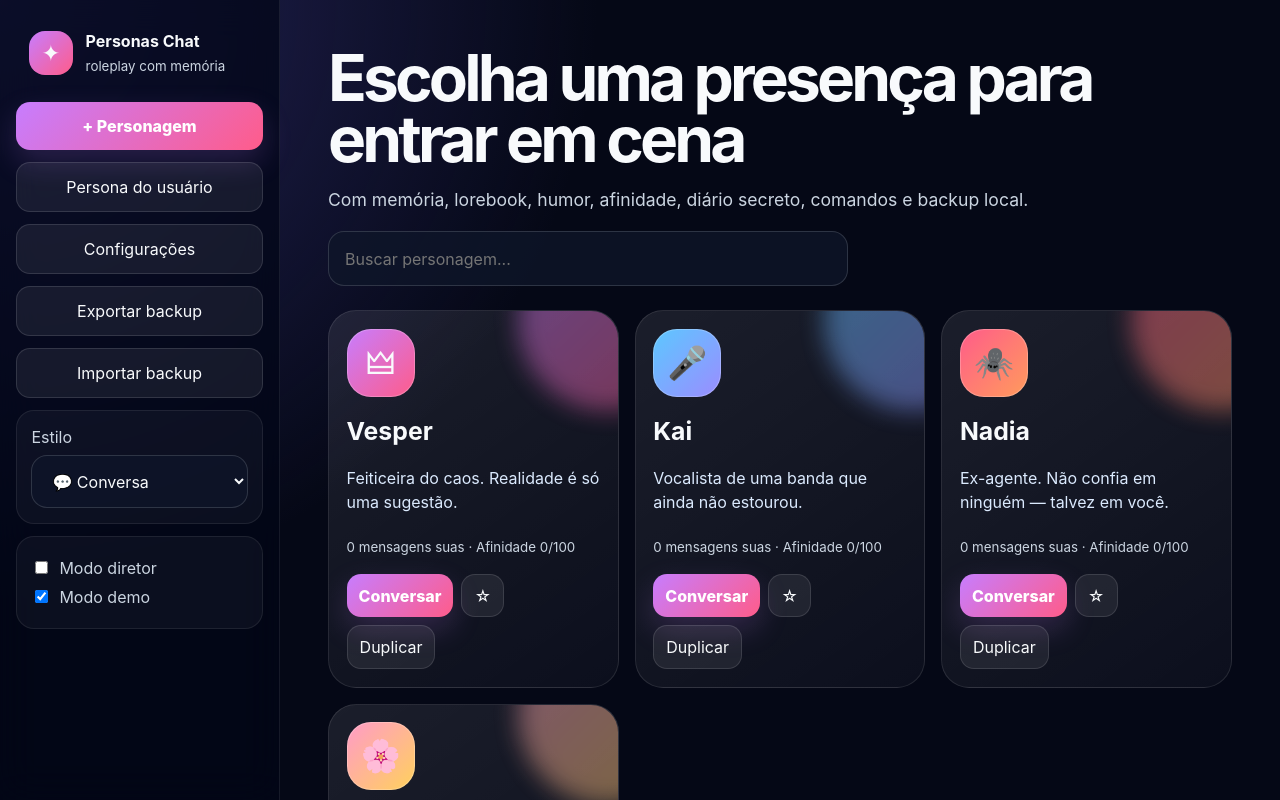
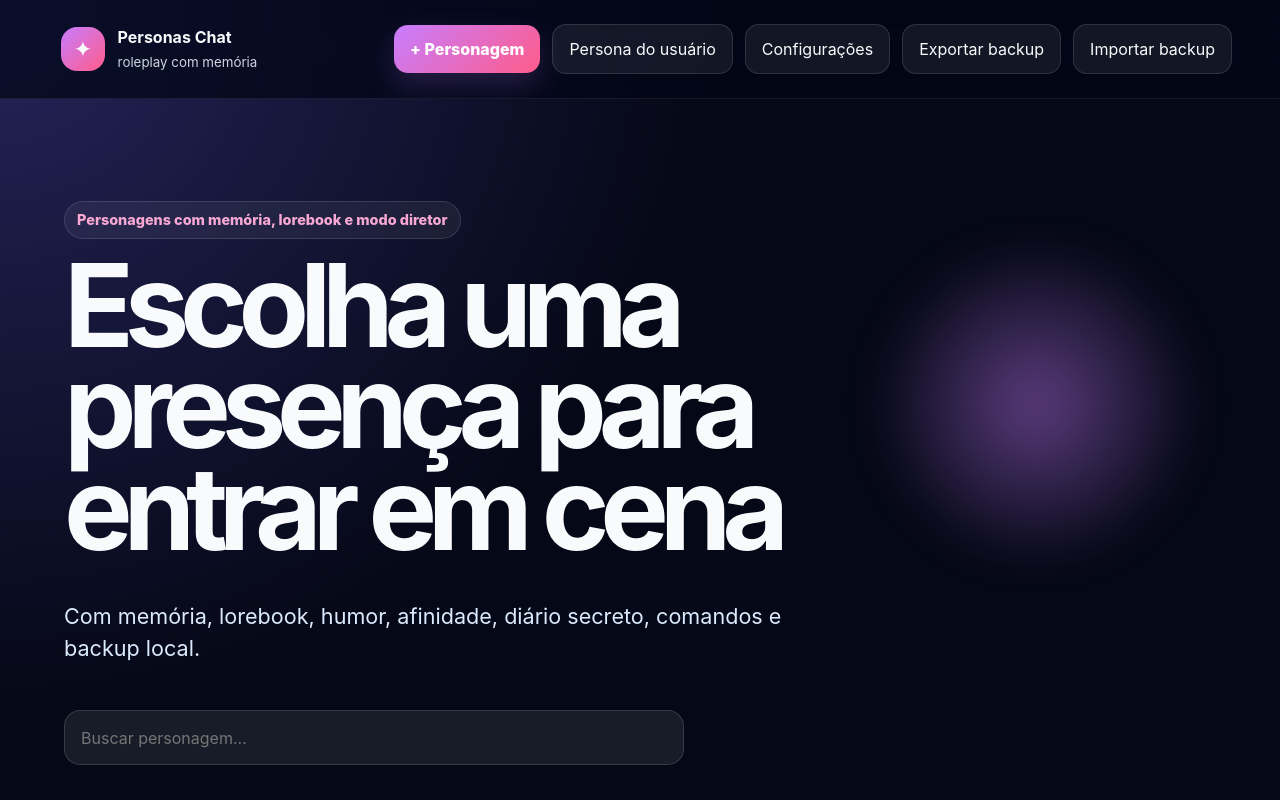
Before and after one commit to yurihay/chat, a React (Vite) app: page / in a window 1280 px wide. Shown: the top 800 px of the page. Built offline with nearby package versions, Linux system fonts and the light colour scheme.

Commit message:
style: make home screen feel like a full website

```diff
--- a/src/styles.css
+++ b/src/styles.css
@@ -6,7 +6,8 @@
 }
 
 * { box-sizing: border-box; }
-body { margin: 0; min-height: 100vh; background: radial-gradient(circle at top left, #25245a 0, transparent 35%), #050816; }
+html { scroll-behavior: smooth; }
+body { margin: 0; min-height: 100vh; background: radial-gradient(circle at top left, #25245a 0, transparent 35%), radial-gradient(circle at bottom right, rgba(255,92,138,.2), transparent 32%), #050816; }
 button, input, textarea, select { font: inherit; }
 button { border: 1px solid rgba(255,255,255,.12); background: rgba(255,255,255,.07); color: #f8fafc; border-radius: 14px; padding: .75rem 1rem; cursor: pointer; transition: .2s ease; }
 button:hover { transform: translateY(-1px); background: rgba(255,255,255,.12); }
@@ -16,7 +17,7 @@ textarea { min-height: 100px; resize: vertical; }
 pre { white-space: pre-wrap; word-break: break-word; background: rgba(255,255,255,.05); padding: 1rem; border-radius: 14px; }
 
 .app { min-height: 100vh; display: grid; grid-template-columns: 280px minmax(0, 1fr); }
-.sidebar { position: sticky; top: 0; height: 100vh; padding: 1rem; display: flex; flex-direction: column; gap: .75rem; background: rgba(2,6,23,.72); backdrop-filter: blur(18px); border-right: 1px solid rgba(255,255,255,.08); }
+.sidebar { position: sticky; top: 0; height: 100vh; padding: 1rem; display: flex; flex-direction: column; gap: .75rem; background: rgba(2,6,23,.72); backdrop-filter: blur(18px); border-right: 1px solid rgba(255,255,255,.08); z-index: 20; }
 .brand { display: flex; align-items: center; gap: .8rem; padding: .8rem; border-radius: 20px; cursor: pointer; }
 .brand:hover { background: rgba(255,255,255,.06); }
 .logo { display: grid; place-items: center; width: 44px; height: 44px; border-radius: 16px; background: linear-gradient(135deg, #C77DFF, #FF5C8A); font-size: 1.4rem; }
@@ -43,6 +44,28 @@ pre { white-space: pre-wrap; word-break: break-word; background: rgba(255,255,25
 .card p { color: #dbeafe; min-height: 52px; }
 .row { display: flex; flex-wrap: wrap; gap: .5rem; margin-top: 1rem; }
 .row button { padding: .55rem .75rem; }
+
+/* Home em formato de site/landing page */
+.app:has(.hero) { grid-template-columns: 1fr; }
+.app:has(.hero) .sidebar { height: auto; position: sticky; top: 0; flex-direction: row; align-items: center; overflow-x: auto; border-right: 0; border-bottom: 1px solid rgba(255,255,255,.08); padding: .75rem clamp(1rem, 4vw, 3rem); }
+.app:has(.hero) .brand { margin-right: auto; min-width: 220px; }
+.app:has(.hero) .sidebar > button { white-space: nowrap; }
+.app:has(.hero) .mini-panel { display: none; }
+.app:has(.hero) .page { min-height: calc(100vh - 78px); padding: 0 clamp(1rem, 5vw, 5rem) 4rem; overflow: visible; }
+.app:has(.hero) .hero { max-width: 1180px; min-height: 68vh; display: grid; align-content: center; margin: 0 auto; padding: clamp(3rem, 8vw, 7rem) 0 2rem; position: relative; }
+.app:has(.hero) .hero::before { content: 'Personagens com memória, lorebook e modo diretor'; display: inline-flex; width: max-content; max-width: 100%; margin-bottom: 1rem; padding: .45rem .75rem; border: 1px solid rgba(255,255,255,.12); border-radius: 999px; color: #f9a8d4; background: rgba(255,255,255,.06); font-size: .9rem; font-weight: 800; }
+.app:has(.hero) .hero::after { content: ''; position: absolute; right: 0; top: 18%; width: min(360px, 42vw); aspect-ratio: 1; border-radius: 40%; background: radial-gradient(circle, rgba(199,125,255,.45), transparent 65%); filter: blur(20px); pointer-events: none; }
+.app:has(.hero) .hero h1 { max-width: 900px; font-size: clamp(2.8rem, 9vw, 7.5rem); line-height: .88; letter-spacing: -.08em; margin-bottom: 1.2rem; }
+.app:has(.hero) .hero p { max-width: 780px; font-size: clamp(1.05rem, 2vw, 1.35rem); color: #dbeafe; }
+.app:has(.hero) .search { margin-top: 1.5rem; max-width: 620px; background: rgba(255,255,255,.08); }
+.app:has(.hero) .grid { max-width: 1180px; margin: 0 auto; grid-template-columns: repeat(auto-fit, minmax(260px, 1fr)); }
+.app:has(.hero) .grid::before { content: 'Vitrine de personagens'; grid-column: 1 / -1; margin-top: 1rem; font-size: clamp(1.7rem, 4vw, 3rem); font-weight: 900; letter-spacing: -.05em; }
+.app:has(.hero) .grid::after { content: 'Use os botões para conversar, favoritar ou duplicar personagens. Os dados ficam salvos no seu navegador e podem ser exportados em backup.'; grid-column: 1 / -1; order: -1; max-width: 760px; color: #cbd5e1; margin-bottom: .5rem; }
+.app:has(.hero) .card { min-height: 290px; padding: 1.25rem; border-radius: 34px; box-shadow: 0 24px 80px rgba(0,0,0,.22); }
+.app:has(.hero) .card:hover { transform: translateY(-4px); border-color: rgba(255,255,255,.2); transition: .2s ease; }
+.app:has(.hero) .card h2 { font-size: 1.8rem; }
+.app:has(.hero) .card p { font-size: 1.02rem; }
+.app:has(.hero) .page::after { content: 'Recursos extras: memória viva · lorebook · persona do usuário · humor · afinidade · diário secreto · dado do destino · modo diretor · backup local · comandos no chat'; display: block; max-width: 1180px; margin: 3rem auto 0; padding: 1.25rem; border: 1px solid rgba(255,255,255,.1); border-radius: 28px; background: linear-gradient(135deg, rgba(199,125,255,.14), rgba(92,200,255,.08)); color: #e2e8f0; font-weight: 800; text-align: center; }
 
 .chat { height: 100vh; display: grid; grid-template-rows: auto 1fr auto auto auto; min-width: 0; }
 .chat-head { display: flex; align-items: center; gap: .8rem; padding: 1rem; border-bottom: 1px solid rgba(255,255,255,.08); background: rgba(2,6,23,.6); backdrop-filter: blur(18px); }
@@ -79,4 +102,6 @@ summary { cursor: pointer; font-weight: 800; }
   .sidebar > button, .mini-panel { min-width: max-content; }
   .chat { height: calc(100vh - 92px); }
   .composer { grid-template-columns: 1fr; }
+  .app:has(.hero) .hero { min-height: 62vh; }
+  .app:has(.hero) .hero::after { opacity: .45; }
 }
```
